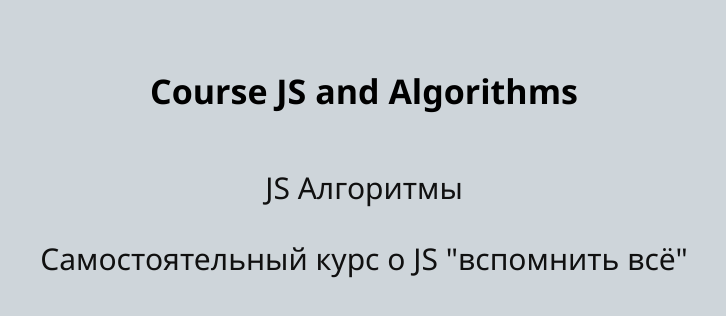
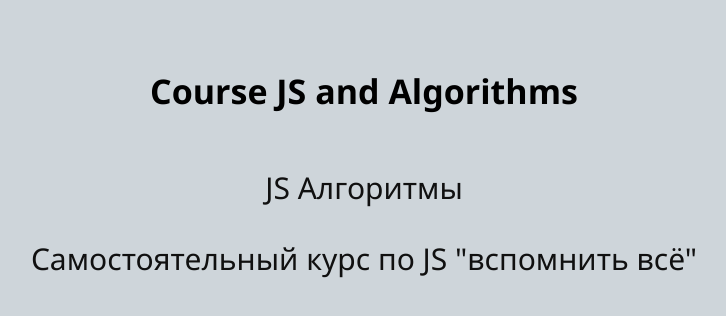
Before and after one commit to HeikkeB/JS_and_Algo-RU-, a plain HTML site: page index.html in a window 1280 px wide. Shown: the whole page, without its empty margins (276-1002 px from the left). Drawn offline with Linux system fonts and the light colour scheme.

Commit message:
feat: fix err

```diff
--- a/index.html
+++ b/index.html
@@ -9,6 +9,6 @@
 <body style="display: flex; align-items: center; flex-direction: column; background-color: rgb(206, 213, 218);">
     <h1 style="font-size: 34px; font-family: 'Segoe UI', Tahoma, Geneva, Verdana, sans-serif; margin-top: 60px;">Course JS and Algorithms</h1>
     <a href="./JS Алгоритмы/algorytm.html" target="_blank" style="text-decoration: none; font-size: 30px; font-family: 'Segoe UI', Tahoma, Geneva, Verdana, sans-serif; color: rgb(16, 16, 16); margin-top: 30px;">JS Алгоритмы</a>
-    <a href="./JS Самостоятельный курс по JS повторить всё/JS.html" target="_blank" style="text-decoration: none; font-size: 30px; font-family: 'Segoe UI', Tahoma, Geneva, Verdana, sans-serif; color: rgb(16, 16, 16); margin-top: 30px;">Самостоятельный курс о JS "вспомнить всё"</a>
+    <a href="./JS Самостоятельный курс о JS повторить всё/JS.html" target="_blank" style="text-decoration: none; font-size: 30px; font-family: 'Segoe UI', Tahoma, Geneva, Verdana, sans-serif; color: rgb(16, 16, 16); margin-top: 30px;">Самостоятельный курс по JS "вспомнить всё"</a>
 </body>
 </html>
```
